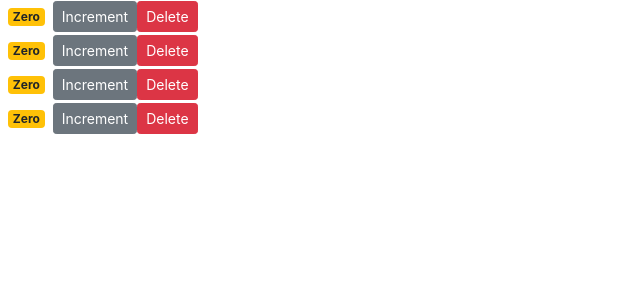
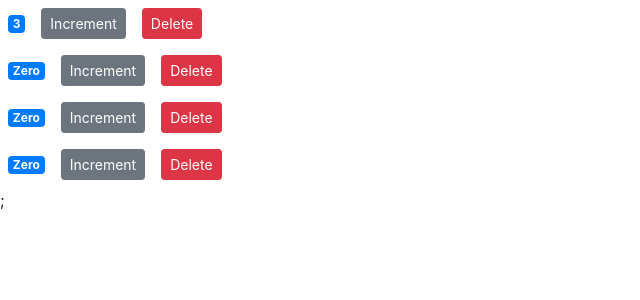
Before and after one commit to Nabeel73/Todo-app, a React (Create React App) app: page / in a window 1280 px wide. Shown: the top 300 px of the page, without its empty margins (0-640 px from the left). Built offline with nearby package versions, Linux system fonts and the light colour scheme.

Commit message:
deleted worked

```diff
--- a/src/Components/counter.jsx
+++ b/src/Components/counter.jsx
@@ -1,38 +1,40 @@
 import React, { Component } from 'react';
 class Counter extends Component {
     state  = {
-      count : this.props.value
+      value : this.props.value,
       };
      // constructor(){
        //   super();
          // this.handlerIncrement.bind(this);
-    //  }
+    //  };
     handleIncrement = product => {
-        console.log(product);
-        this.setState({ count: this.state.count + 1});
-        //this.state.count++;
-        //console.log("Increment clicked",this);
+     //console.log(product);
+     //this.props.value= 0 ;
+     this.setState({ value: this.state.value + 1});
+      //console.log("Increment clicked",this);
      };
     // doHandleIncrement = () => {
       //   this.handlerIncrement({ id: 1 });
      //};
     render(){
-        console.log('props', this.props);
+       // console.log('props', this.props);
         return(
             <div>
             <span className={this.getBadgeClasses()}>{this.formatCount()}</span>
                 <button
                 onClick={ () => this.handleIncrement()}
-                   className="btn btn-secondary btn-sm">
+                   className="btn btn-secondary btn-sm m-2">
                        Increment
               </button>
-              <button  onClick={this.handleDelete}className="btn btn-danger btn-sm">Delete</button>
+              <button
+              onClick={ () => this.props.onDelete(this.props.id)}
+              className="btn btn-danger btn-sm m-2">Delete</button>
           </div>
        );
     }
     formatCount(){
-        const { count } = this.state;
-        return count === 0 ? "Zero"  : count;
+        const { value } = this.state;
+        return value === 0 ? "Zero"  : value;
 
     }
      getBadgeClasses() {
--- a/src/Components/counters.jsx
+++ b/src/Components/counters.jsx
@@ -4,20 +4,27 @@
 class Counters extends Component{
     state = {
         counters: [
-            {  id:1, value:0 },
+            {  id:1, value:3 },
             {  id:2, value:0 },
             {  id:3, value:0 },
             {  id:4, value:0 }
         ]
     };
-    handleDelete =  () => {
-        console.log('Event Handler Called');
+    handleDelete = counterId => {
+     //console.log('Event Handler Called',counterId);
+       const  counters =this.state.counters.filter(c => c.id !== counterId);
+       this.setState({counters});
     };
     render(){
         return (
             <div>
-           {this.state.counters.map(counter =>
-           <Counter key={counter.id}   onDelete={this.handleDelete} value={counter.value} id={counter}/>)}
+           {this.state.counters.map(counter => (
+           <Counter
+           key={counter.id}
+           onDelete={this.handleDelete}
+           value={counter.value}
+           id={counter.id}/>
+           ))};
            </div>
         );
     }
```
